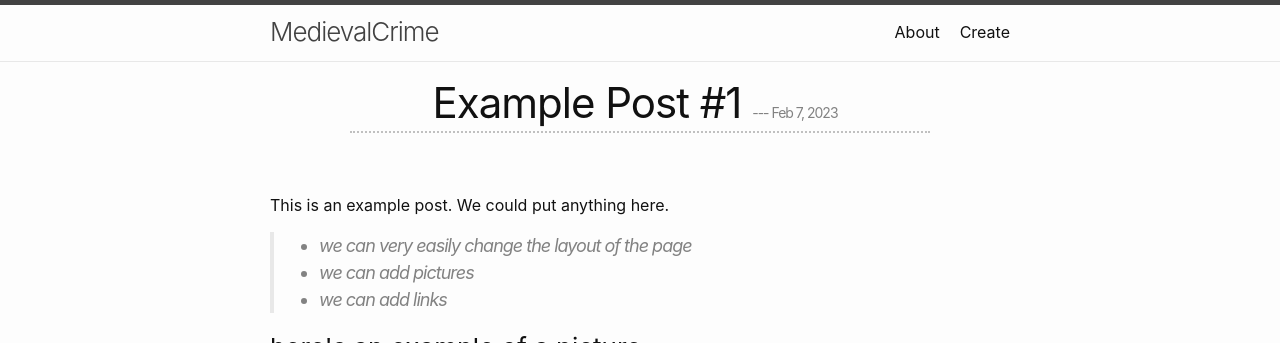
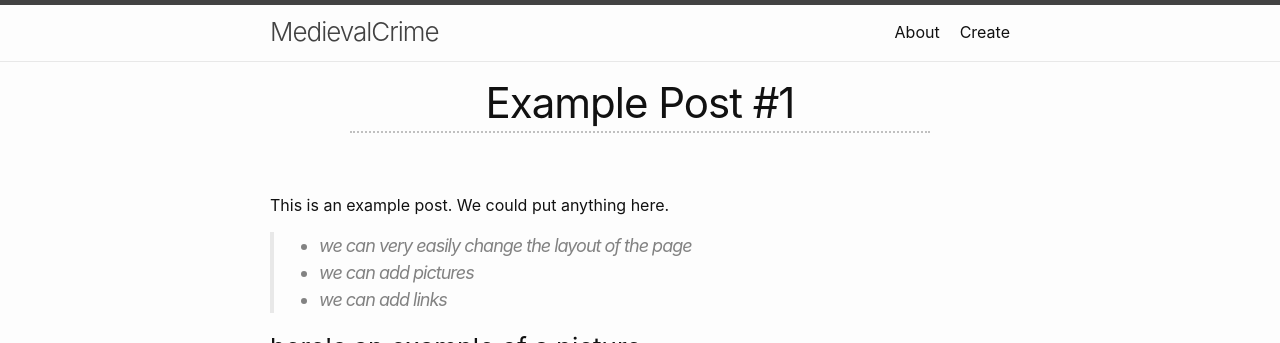
Before and after one commit to Jewpitter/MedievalCrime, a Jekyll site: the page built from _posts/2023-2-9-Example #1.markdown, in a window 1280 px wide, cut to the strip 0-343 px from the top of the page. Built offline with Jekyll 4.4.1, drawn with Linux system fonts in a browser that asks for light colours.

Commit message:
Removed date display
There's no need to show the date that the posts were created, but the metadata is still there in case we want to do anything later -- I just commented stuff out.

```diff
--- a/_layouts/home.html
+++ b/_layouts/home.html
@@ -41,7 +41,10 @@ layout: default
               <div class="post-content">
                 <!-- posts are automatically loaded by date_format -->
                 {%- assign date_format = site.minima.date_format | default: "%b %-d, %Y" -%}
+
+                <!-- No need for the post's date of creation to be displayed. -Josh
                 <span class="post-meta">{{ post.date | date: date_format }}</span>
+                -->
 
                 <h3>
                   <a class="post-link" href="{{ post.url | relative_url }}">
--- a/_layouts/post.html
+++ b/_layouts/post.html
@@ -4,7 +4,19 @@ layout: default
 <article class="post h-entry" itemscope itemtype="http://schema.org/BlogPosting">
 
   <header class="post-header">
-    <h1 class="post-title" itemprop="name headline">{{ page.title | escape }}      <p class="post-meta">--- <time class="dt-published" datetime="{{ page.date | date_to_xmlschema }}" itemprop="datePublished">{%- assign date_format = site.minima.date_format | default: "%b %-d, %Y" -%}{{ page.date | date: date_format }}</time>{%- if page.author -%}  • <span itemprop="author" itemscope itemtype="http://schema.org/Person"><span class="p-author h-card" itemprop="name">{{ page.author }}</span></span>{%- endif -%}</p> </h1>
+    <h1 class="post-title" itemprop="name headline">{{ page.title | escape }}
+      <!-- No need to show post's date of creation. -Josh
+      <p class="post-meta">---
+        <time class="dt-published" datetime="{{ page.date | date_to_xmlschema }}" itemprop="datePublished">{%- assign date_format = site.minima.date_format | default: "%b %-d, %Y" -%}{{ page.date | date: date_format }}
+        </time>{%- if page.author -%}  •
+        <span itemprop="author" itemscope itemtype="http://schema.org/Person">
+          <span class="p-author h-card" itemprop="name">{{ page.author }}
+        </span>
+      </span>
+      {%- endif -%}
+      </p>
+      -->
+      </h1>
   </header>
 
   <div class="post-content e-content" itemprop="articleBody">
--- a/_posts/2023-2-9-Example #1.markdown
+++ b/_posts/2023-2-9-Example #1.markdown
@@ -1,7 +1,6 @@
 ---
 layout: post
 title:  "Example Post #1"
-date:   2023-02-07 01:34:29 -0600
 categories: [crime, medieval, hist]
 image_url: https://raw.githubusercontent.com/KadenFranklin/blog/main/assets/Peter/23.JPG
 translation:	https://hendrix.sharepoint.com/:w:/r/sites/MedievalFrenchCrimeWebsiteProject/_layouts/15/Doc.aspx?sourcedoc=%7B2278A96A-84D2-40E8-BB21-B9B1CDEC4D79%7D&file=AN%20JJ%20188%20fo%2081%20no%20160%20Translation.docx&action=default&mobileredirect=true&cid=854f5d87-f0a8-430d-868b-7515693a977f
```
